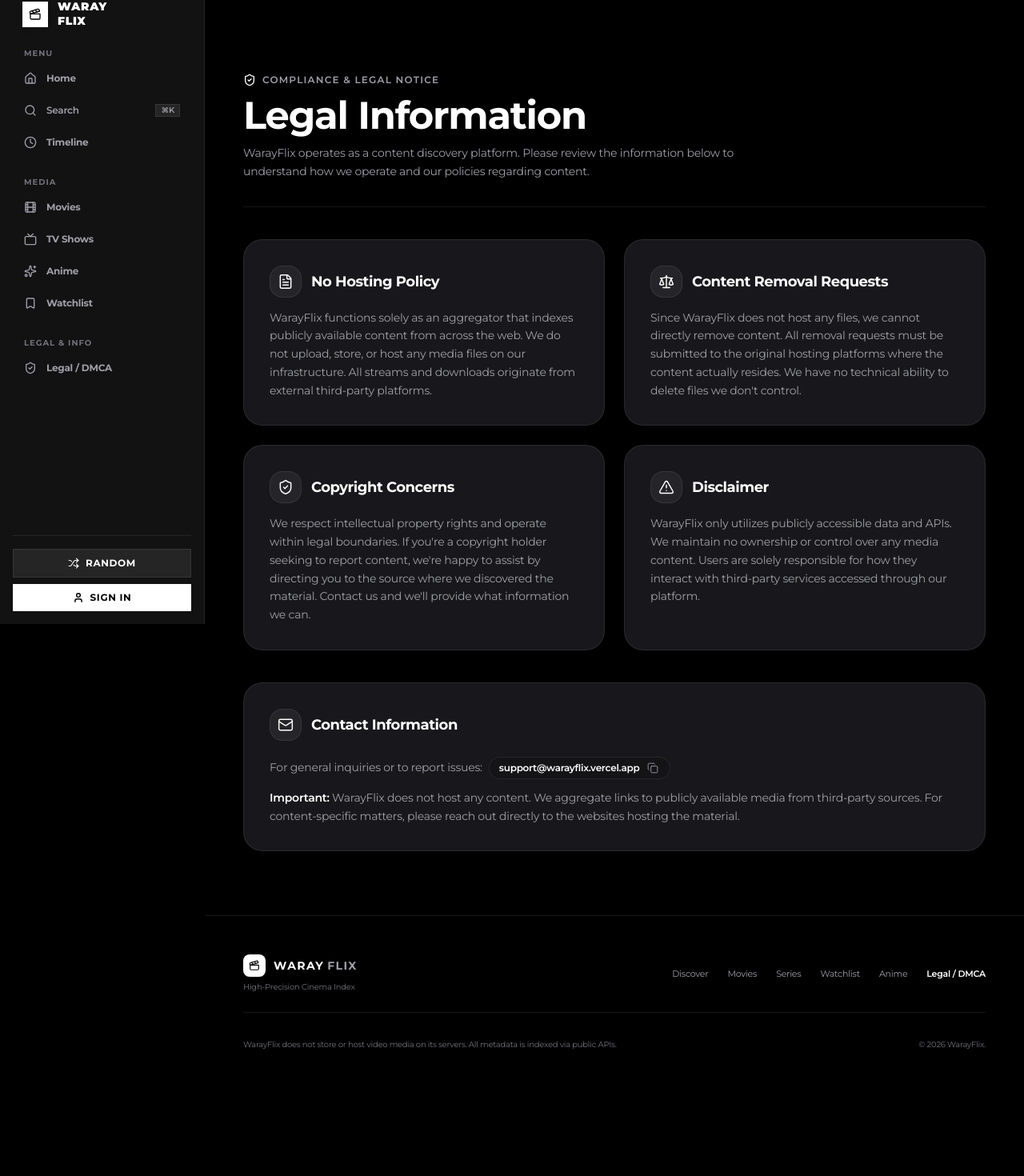
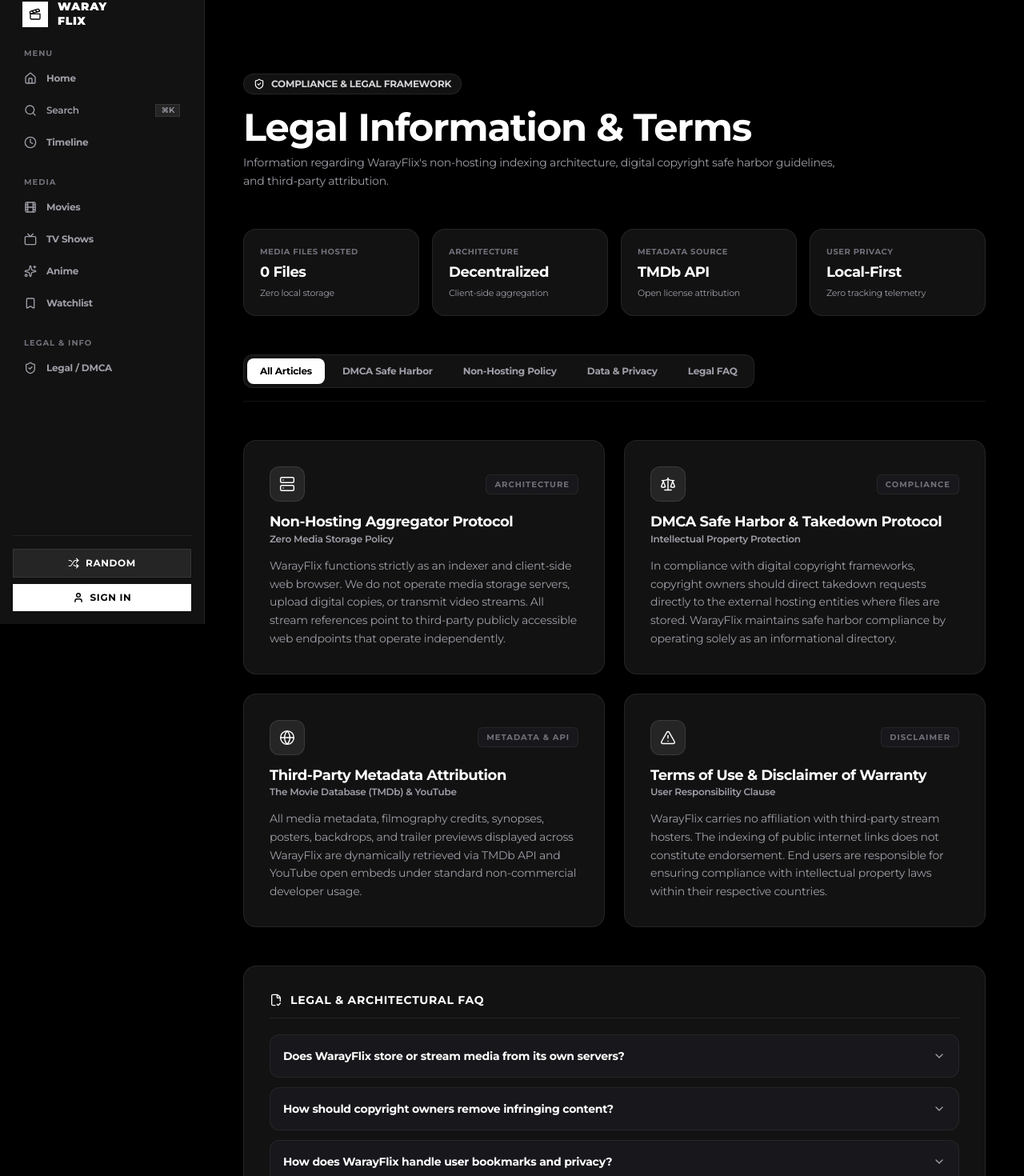
Before and after one commit to vannrosales/waray-flix, a React (Vite) app: page /dmca in a window 1280 px wide. Shown: the part 20-1490 px from the top of the page at 80% size. Before the commit the page ends 1382 px from the top, so only its background shows below. Built offline with nearby package versions, Linux system fonts and the light colour scheme; no server answers.

Commit message:
fix(ui) : implement consistency on background colors and rounded containers, new layout on legal page

```diff
--- a/src/components/timeline/TimelinePhaseFilter.jsx
+++ b/src/components/timeline/TimelinePhaseFilter.jsx
@@ -9,7 +9,7 @@ export default function TimelinePhaseFilter({ phases, activePhase, onSelectPhase
         <button
           key={phase.id}
           onClick={() => onSelectPhase(phase.id)}
-          className={`px-4 py-1.5 rounded-full text-xs font-medium transition cursor-pointer flex-shrink-0 ${
+          className={`px-4 py-1.5 rounded-xl text-xs font-medium transition cursor-pointer flex-shrink-0 ${
             activePhase === phase.id
               ? 'bg-white text-black font-bold shadow-xs'
               : 'bg-white/[0.06] text-zinc-400 hover:text-white hover:bg-white/[0.12] border border-white/[0.08]'
--- a/src/components/timeline/TimelineProgressShelf.jsx
+++ b/src/components/timeline/TimelineProgressShelf.jsx
@@ -9,7 +9,7 @@ export default function TimelineProgressShelf({
   onReset
 }) {
   return (
-    <div className="bg-[#18181C] border border-white/[0.08] rounded-3xl p-6 sm:p-8 shadow-sm flex flex-col md:flex-row items-center justify-between gap-6">
+    <div className="bg-[#121212] er-white/[0.08] rounded-xl p-6 sm:p-8 shadow-sm flex flex-col md:flex-row items-center justify-between gap-6">
       {/* Left: Lore & Timeline Scope */}
       <div className="space-y-1 text-center md:text-left">
         <div className="flex items-center justify-center md:justify-start gap-2 text-xs text-white font-bold uppercase tracking-wider">
--- a/src/components/watchlist/WatchlistFilterBar.jsx
+++ b/src/components/watchlist/WatchlistFilterBar.jsx
@@ -16,7 +16,7 @@ export default function WatchlistFilterBar({
       <div className="flex items-center gap-2 overflow-x-auto pb-1 md:pb-0">
         <button
           onClick={() => onTabChange('all')}
-          className={`px-4 py-2 rounded-full text-xs transition cursor-pointer ${
+          className={`px-4 py-2 rounded-xl text-xs transition cursor-pointer ${
             activeTab === 'all'
               ? 'bg-white text-black font-semibold shadow-sm'
               : 'bg-white/[0.06] hover:bg-white/[0.12] text-zinc-400 hover:text-white border border-white/[0.08]'
@@ -27,7 +27,7 @@ export default function WatchlistFilterBar({
 
         <button
           onClick={() => onTabChange('movie')}
-          className={`px-4 py-2 rounded-full text-xs transition cursor-pointer ${
+          className={`px-4 py-2 rounded-xl text-xs transition cursor-pointer ${
             activeTab === 'movie'
               ? 'bg-white text-black font-semibold shadow-sm'
               : 'bg-white/[0.06] hover:bg-white/[0.12] text-zinc-400 hover:text-white border border-white/[0.08]'
@@ -38,7 +38,7 @@ export default function WatchlistFilterBar({
 
         <button
           onClick={() => onTabChange('tv')}
-          className={`px-4 py-2 rounded-full text-xs transition cursor-pointer ${
+          className={`px-4 py-2 rounded-xl text-xs transition cursor-pointer ${
             activeTab === 'tv'
               ? 'bg-white text-black font-semibold shadow-sm'
               : 'bg-white/[0.06] hover:bg-white/[0.12] text-zinc-400 hover:text-white border border-white/[0.08]'
@@ -57,7 +57,7 @@ export default function WatchlistFilterBar({
             value={searchQuery}
             onChange={(e) => onSearchChange(e.target.value)}
             placeholder="Filter saved titles..."
-            className="w-full bg-[#18181C] border border-white/[0.08] rounded-full pl-9 pr-4 py-1.5 text-xs text-white placeholder-zinc-500 focus:outline-none focus:border-white/40 font-sans shadow-sm"
+            className="w-full bg-[#121212] border border-white/[0.08] rounded-full pl-9 pr-4 py-1.5 text-xs text-white placeholder-zinc-500 focus:outline-none focus:border-white/40 font-sans shadow-sm"
           />
         </div>
       )}
--- a/src/pages/LegalPage.jsx
+++ b/src/pages/LegalPage.jsx
@@ -1,117 +1,245 @@
 import React, { useState } from 'react';
-import { ShieldCheck, FileText, Scale, AlertTriangle, Mail, Check, Copy } from 'lucide-react';
+import {
+  ShieldCheck,
+  Server,
+  Scale,
+  Globe,
+  AlertTriangle,
+  ChevronDown,
+  Lock,
+  FileCheck2,
+  Database,
+  Layers,
+  Cpu
+} from 'lucide-react';
 import useDocumentTitle from '../hooks/useDocumentTitle';
 
 export default function LegalPage() {
-  useDocumentTitle('Legal Information & DMCA — WarayFlix');
-  const [copied, setCopied] = useState(false);
-  const contactEmail = 'support@warayflix.vercel.app';
+  useDocumentTitle('Legal & DMCA Compliance — WarayFlix');
+  const [activeTab, setActiveTab] = useState('all');
+  const [openFaq, setOpenFaq] = useState(null);
 
-  const handleCopyEmail = () => {
-    navigator.clipboard.writeText(contactEmail);
-    setCopied(true);
-    setTimeout(() => setCopied(false), 2000);
-  };
+  const keyMetrics = [
+    { label: 'MEDIA FILES HOSTED', value: '0 Files', desc: 'Zero local storage' },
+    { label: 'ARCHITECTURE', value: 'Decentralized', desc: 'Client-side aggregation' },
+    { label: 'METADATA SOURCE', value: 'TMDb API', desc: 'Open license attribution' },
+    { label: 'USER PRIVACY', value: 'Local-First', desc: 'Zero tracking telemetry' },
+  ];
 
-  const legalSections = [
+  const navTabs = [
+    { id: 'all', label: 'All Articles' },
+    { id: 'dmca', label: 'DMCA Safe Harbor' },
+    { id: 'hosting', label: 'Non-Hosting Policy' },
+    { id: 'privacy', label: 'Data & Privacy' },
+    { id: 'faq', label: 'Legal FAQ' },
+  ];
+
+  const policySections = [
     {
-      icon: FileText,
-      title: 'No Hosting Policy',
-      description:
-        'WarayFlix functions solely as an aggregator that indexes publicly available content from across the web. We do not upload, store, or host any media files on our infrastructure. All streams and downloads originate from external third-party platforms.'
+      id: 'hosting',
+      tag: 'ARCHITECTURE',
+      icon: Server,
+      title: 'Non-Hosting Aggregator Protocol',
+      subtitle: 'Zero Media Storage Policy',
+      content:
+        'WarayFlix functions strictly as an indexer and client-side web browser. We do not operate media storage servers, upload digital copies, or transmit video streams. All stream references point to third-party publicly accessible web endpoints that operate independently.'
     },
     {
+      id: 'dmca',
+      tag: 'COMPLIANCE',
       icon: Scale,
-      title: 'Content Removal Requests',
-      description:
-        "Since WarayFlix does not host any files, we cannot directly remove content. All removal requests must be submitted to the original hosting platforms where the content actually resides. We have no technical ability to delete files we don't control."
+      title: 'DMCA Safe Harbor & Takedown Protocol',
+      subtitle: 'Intellectual Property Protection',
+      content:
+        'In compliance with digital copyright frameworks, copyright owners should direct takedown requests directly to the external hosting entities where files are stored. WarayFlix maintains safe harbor compliance by operating solely as an informational directory.'
     },
     {
-      icon: ShieldCheck,
-      title: 'Copyright Concerns',
-      description:
-        "We respect intellectual property rights and operate within legal boundaries. If you're a copyright holder seeking to report content, we're happy to assist by directing you to the source where we discovered the material. Contact us and we'll provide what information we can."
+      id: 'privacy',
+      tag: 'METADATA & API',
+      icon: Globe,
+      title: 'Third-Party Metadata Attribution',
+      subtitle: 'The Movie Database (TMDb) & YouTube',
+      content:
+        'All media metadata, filmography credits, synopses, posters, backdrops, and trailer previews displayed across WarayFlix are dynamically retrieved via TMDb API and YouTube open embeds under standard non-commercial developer usage.'
     },
     {
+      id: 'disclaimer',
+      tag: 'DISCLAIMER',
       icon: AlertTriangle,
-      title: 'Disclaimer',
-      description:
-        'WarayFlix only utilizes publicly accessible data and APIs. We maintain no ownership or control over any media content. Users are solely responsible for how they interact with third-party services accessed through our platform.'
+      title: 'Terms of Use & Disclaimer of Warranty',
+      subtitle: 'User Responsibility Clause',
+      content:
+        'WarayFlix carries no affiliation with third-party stream hosters. The indexing of public internet links does not constitute endorsement. End users are responsible for ensuring compliance with intellectual property laws within their respective countries.'
     }
   ];
 
+  const faqs = [
+    {
+      q: 'Does WarayFlix store or stream media from its own servers?',
+      a: 'No. WarayFlix possesses zero servers containing media files. We operate purely as an indexing search engine that references publicly available embeds across the web.'
+    },
+    {
+      q: 'How should copyright owners remove infringing content?',
+      a: 'Because content resides on independent third-party web hosters, removal notices must be submitted directly to the hosting provider holding the file.'
+    },
+    {
+      q: 'How does WarayFlix handle user bookmarks and privacy?',
+      a: 'All bookmarks, watch history, and playlist states are stored on your local browser by default, using zero external tracking cookies.'
+    }
+  ];
+
+  const filteredPolicies = activeTab === 'all'
+    ? policySections
+    : policySections.filter(p => p.id === activeTab);
+
   return (
-    <div className="min-h-screen bg-[#000000] text-[#FFFFFF] pt-24 sm:pt-28 pb-20 px-6 md:px-12 max-w-[1440px] mx-auto space-y-10 select-none">
-      {/* Page Header */}
-      <div className="border-b border-white/[0.08] pb-8 space-y-3">
-        <div className="flex items-center gap-2 text-xs text-zinc-400 uppercase tracking-widest font-semibold">
-          <ShieldCheck className="w-4 h-4 stroke-[2] text-white" />
-          <span>COMPLIANCE & LEGAL NOTICE</span>
+    <div className="min-h-screen bg-[#000000] text-[#FFFFFF] pt-24 sm:pt-28 pb-24 px-6 md:px-12 max-w-[1440px] mx-auto space-y-12 select-none">
+
+      {/* ─── Hero Header & Status Badge ─── */}
+      <div className="space-y-4">
+        <div className="inline-flex items-center gap-2 px-3 py-1 rounded-full bg-[#121212] border border-white/[0.08] text-xs font-bold text-zinc-300">
+          <ShieldCheck className="w-3.5 h-3.5 text-white" />
+          <span>COMPLIANCE & LEGAL FRAMEWORK</span>
         </div>
-        <h1 className="text-3xl sm:text-4xl md:text-5xl font-bold text-white tracking-tight">
-          Legal Information
+
+        <div className="space-y-2">
+          <h1 className="text-3xl sm:text-5xl font-bold tracking-tight text-white leading-[1.05]">
+            Legal Information & Terms
           </h1>
-        <p className="text-xs sm:text-sm text-zinc-400 font-normal max-w-2xl leading-relaxed">
-          WarayFlix operates as a content discovery platform. Please review the information below to understand how we operate and our policies regarding content.
+          <p className="text-xs sm:text-sm text-zinc-400 max-w-3xl leading-relaxed font-normal">
+            Information regarding WarayFlix&apos;s non-hosting indexing architecture, digital copyright safe harbor guidelines, and third-party attribution.
           </p>
         </div>
+      </div>
 
-      {/* 2x2 Grid of Core Legal Policies */}
-      <div className="grid grid-cols-1 md:grid-cols-2 gap-6">
-        {legalSections.map((section, idx) => {
-          const Icon = section.icon;
+      {/* ─── 4-Card Architectural Metrics Bar ─── */}
+      <div className="grid grid-cols-2 lg:grid-cols-4 gap-3.5 sm:gap-4">
+        {keyMetrics.map((metric, i) => (
+          <div
+            key={i}
+            className="bg-[#121212] border border-white/[0.08] rounded-2xl p-5 space-y-1 shadow-sm"
+          >
+            <span className="text-[10px] font-bold text-zinc-500 tracking-wider block">
+              {metric.label}
+            </span>
+            <h3 className="text-base sm:text-lg font-bold text-white">
+              {metric.value}
+            </h3>
+            <p className="text-[11px] text-zinc-400 font-normal">
+              {metric.desc}
+            </p>
+          </div>
+        ))}
+      </div>
+
+      {/* ─── Filter Tabs & Section Selector ─── */}
+      <div className="flex items-center justify-between gap-4 pb-4 border-b border-white/[0.08] overflow-x-auto scrollbar-none">
+        <div className="flex items-center gap-1.5 p-1 rounded-xl bg-[#121212] border border-white/[0.08]">
+          {navTabs.map((tab) => (
+            <button
+              key={tab.id}
+              onClick={() => setActiveTab(tab.id)}
+              className={`px-4 py-2 rounded-lg text-xs font-bold transition cursor-pointer whitespace-nowrap ${
+                activeTab === tab.id
+                  ? 'bg-white text-black shadow-sm'
+                  : 'text-zinc-400 hover:text-white hover:bg-white/[0.05]'
+              }`}
+            >
+              {tab.label}
+            </button>
+          ))}
+        </div>
+      </div>
+
+      {/* ─── Policy Articles Bento Grid ─── */}
+      <div className="grid grid-cols-1 md:grid-cols-2 gap-4 sm:gap-6">
+        {filteredPolicies.map((policy, idx) => {
+          const Icon = policy.icon;
           return (
             <div
               key={idx}
-              className="bg-[#18181C] border border-white/[0.08] rounded-3xl p-6 sm:p-8 space-y-3.5 shadow-sm hover:border-white/30 transition-colors"
+              className="bg-[#121212] border border-white/[0.08] hover:border-white/25 rounded-2xl p-6 sm:p-8 space-y-4 transition-all duration-200 shadow-sm hover:shadow-md flex flex-col justify-between"
             >
-              <div className="flex items-center gap-3">
-                <div className="w-10 h-10 rounded-2xl bg-white/[0.06] border border-white/[0.08] flex items-center justify-center text-white">
+              <div className="space-y-3.5">
+                <div className="flex items-center justify-between">
+                  <div className="w-11 h-11 rounded-xl bg-[#252525] border border-white/10 flex items-center justify-center text-white">
                     <Icon className="w-5 h-5 stroke-[1.75]" />
                   </div>
-                <h2 className="text-base sm:text-lg font-bold text-white">
-                  {section.title}
+                  <span className="text-[10px] font-bold text-zinc-500 uppercase tracking-widest px-2.5 py-1 rounded-md bg-[#18181C] border border-white/[0.06]">
+                    {policy.tag}
+                  </span>
+                </div>
+
+                <div>
+                  <h2 className="text-base sm:text-lg font-bold text-white leading-tight">
+                    {policy.title}
                   </h2>
+                  <span className="text-xs text-zinc-400 font-semibold block mt-0.5">
+                    {policy.subtitle}
+                  </span>
                 </div>
+
                 <p className="text-xs sm:text-sm text-zinc-400 leading-relaxed font-normal">
-                {section.description}
+                  {policy.content}
                 </p>
+              </div>
             </div>
           );
         })}
       </div>
 
-      {/* Full-Width Contact Information Card */}
-      <div className="bg-[#18181C] border border-white/[0.08] rounded-3xl p-6 sm:p-8 shadow-sm space-y-4">
-        <div className="flex items-center gap-3">
-          <div className="w-10 h-10 rounded-2xl bg-white/[0.06] border border-white/[0.08] flex items-center justify-center text-white">
-            <Mail className="w-5 h-5 stroke-[1.75]" />
-          </div>
-          <h2 className="text-base sm:text-lg font-bold text-white">
-            Contact Information
-          </h2>
+      {/* ─── Legal FAQ Accordion ─── */}
+      <div className="bg-[#121212] border border-white/[0.08] rounded-2xl p-6 sm:p-8 space-y-5">
+        <div className="flex items-center gap-2.5 pb-3 border-b border-white/[0.08]">
+          <FileCheck2 className="w-4 h-4 text-white stroke-[2]" />
+          <h3 className="text-sm font-bold uppercase tracking-wider text-white">Legal & Architectural FAQ</h3>
         </div>
 
-        <div className="space-y-3 pt-1 text-xs sm:text-sm text-zinc-400 leading-relaxed">
-          <div className="flex flex-wrap items-center gap-2">
-            <span>For general inquiries or to report issues:</span>
-            <div className="inline-flex items-center gap-2 bg-[#141416] border border-white/[0.08] rounded-full px-3 py-1 text-xs text-white font-semibold">
-              <span>{contactEmail}</span>
+        <div className="space-y-3">
+          {faqs.map((faq, index) => {
+            const isOpen = openFaq === index;
+            return (
+              <div
+                key={index}
+                className="border border-white/[0.06] rounded-xl bg-[#18181C] overflow-hidden transition"
+              >
                 <button
-                onClick={handleCopyEmail}
-                className="hover:text-white transition cursor-pointer p-0.5 text-zinc-400"
-                title="Copy email address"
+                  onClick={() => setOpenFaq(isOpen ? null : index)}
+                  className="w-full flex items-center justify-between p-4 text-left text-xs sm:text-sm font-bold text-white hover:text-zinc-200 transition cursor-pointer gap-3"
                 >
-                {copied ? <Check className="w-3.5 h-3.5 text-white stroke-[2]" /> : <Copy className="w-3.5 h-3.5 stroke-[1.5]" />}
+                  <span>{faq.q}</span>
+                  <ChevronDown className={`w-4 h-4 text-zinc-400 transition-transform duration-200 shrink-0 ${isOpen ? 'rotate-180 text-white' : ''}`} />
                 </button>
+
+                {isOpen && (
+                  <div className="px-4 pb-4 pt-1 text-xs sm:text-sm text-zinc-400 leading-relaxed font-normal border-t border-white/[0.04]">
+                    {faq.a}
+                  </div>
+                )}
+              </div>
+            );
+          })}
         </div>
       </div>
 
-          <p>
-            <strong className="text-white font-semibold">Important:</strong> WarayFlix does not host any content. We aggregate links to publicly available media from third-party sources. For content-specific matters, please reach out directly to the websites hosting the material.
-          </p>
+      {/* ─── Client Privacy Guarantee Bar ─── */}
+      <div className="bg-[#121212] border border-white/[0.08] rounded-2xl p-5 flex flex-col sm:flex-row items-center justify-between gap-4 text-xs text-zinc-400">
+        <div className="flex items-center gap-3">
+          <div className="w-9 h-9 rounded-xl bg-[#252525] border border-white/10 flex items-center justify-center text-white shrink-0">
+            <Lock className="w-4 h-4 stroke-[1.75]" />
+          </div>
+          <div>
+            <span className="text-white font-bold block">Privacy-First Architecture</span>
+            <span className="text-zinc-400 text-[11px]">All watch activity is stored client-side in browser memory with zero tracking profiles.</span>
           </div>
         </div>
+        <div className="flex items-center gap-2 shrink-0">
+          <span className="px-3 py-1 rounded-md bg-[#252525] text-zinc-300 text-[10px] font-bold border border-white/10">
+            SSL 256-BIT ENCRYPTION
+          </span>
+        </div>
+      </div>
+
     </div>
   );
 }
--- a/src/pages/WatchlistPage.jsx
+++ b/src/pages/WatchlistPage.jsx
@@ -123,7 +123,7 @@ export default function WatchlistPage() {
             ))}
           </div>
         ) : (
-          <div className="border border-white/[0.06] rounded-3xl bg-[#18181C] shadow-sm overflow-hidden">
+          <div className="border border-white/[0.06] rounded-xl bg-[#121212] shadow-sm overflow-hidden">
             <EmptyState
               icon={Bookmark}
               title={searchQuery ? 'No matching titles found' : 'Your Watchlist is Empty'}
```
Also changed, not shown: src/components/detail/DetailInfoSection.jsx (+7 -7 lines), src/components/detail/DetailSeasonPicker.jsx (+44 -26 lines), src/components/player/EpisodeDrawer.jsx (+17 -14 lines), src/components/timeline/TimelineHero.jsx (+5 -5 lines), src/pages/NetworkHubPage.jsx (+5 -5 lines). Lines whose indentation alone changed are shown as unchanged.
